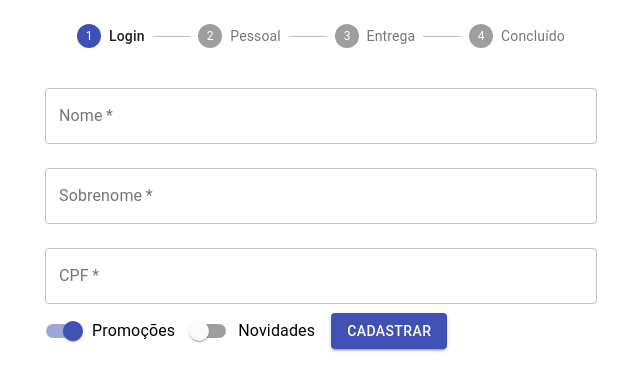
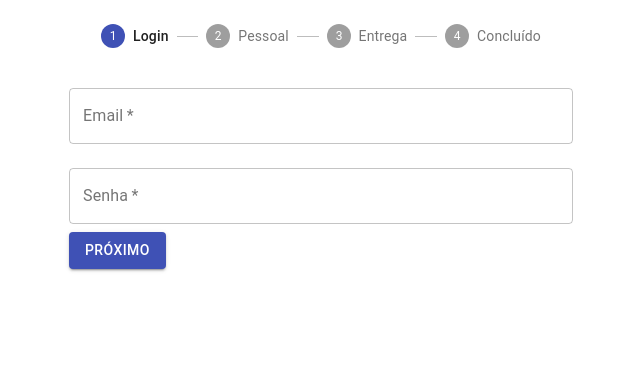
Before and after one commit to g-santosmartins/form-complete-react, a React (Create React App) app: page / in a window 1280 px wide. Shown: the top 390 px of the page, without its empty margins (319-959 px from the left). Built offline with nearby package versions, Linux system fonts and the light colour scheme.

Commit message:
Refatorando a verificação de CPF

```diff
--- a/src/App.js
+++ b/src/App.js
@@ -1,5 +1,5 @@
 import './App.css';
-import handleValidadeCpf from './services/validateCpf'
+import { handleValidateCpf, handleValidatePassword } from './models/validations'
 
 import BaseForm from './components/BaseForm/index';
 
@@ -8,7 +8,9 @@ import { Container } from '@material-ui/core'
 function App() {
   return (
     <Container component="article" maxWidth="sm">
-      <BaseForm validateCpfProp={handleValidadeCpf} />
+      <BaseForm
+        validations={{ cpf: handleValidateCpf, senha: handleValidatePassword }}
+      />
     </Container>
   );
 }
--- a/src/components/BaseForm/index.jsx
+++ b/src/components/BaseForm/index.jsx
@@ -3,23 +3,23 @@ import PersonalForm from '../PersonalForm/index'
 import DeliveryForm from '../DeliveryForm/index'
 
 import UserForm from '../UserForm/index'
-import  Modal  from '../Modal/index';
-import {Stepper, Step, StepLabel} from  '@material-ui/core'
+import Modal from '../Modal/index';
+import { Stepper, Step, StepLabel, Container } from '@material-ui/core'
 
 
-export default function LoginForm({ validateCpfProp }) {
+export default function LoginForm({ validations }) {
   const [currentStage, setCurrentStage] = useState(0)
   const [collectedData, setCollectedData] = useState({})
+
   const forms = [
-
-    <PersonalForm submitProp={handleCollectDataFromForms} validateCpfProp={validateCpfProp} />,
-    <UserForm submitProp={handleCollectDataFromForms} />,
-    <DeliveryForm submitProp={handleCollectDataFromForms} />,
-    <Modal textModal={'Cadastro realizado com sucesso'}/>
+    <UserForm submitProp={handleCollectDataFromForms} validations={validations} />,
+    <PersonalForm submitProp={handleCollectDataFromForms} validations={validations} />,
+    <DeliveryForm submitProp={handleCollectDataFromForms} validations={validations} />,
+    <Modal textModal={'Cadastro realizado com sucesso'} />
   ]
 
   useEffect(() => {
-    if(currentStage === 3){
+    if (currentStage === 3) {
       console.log(collectedData)
     }
   })
@@ -32,7 +32,7 @@ export default function LoginForm({ validateCpfProp }) {
 
 
   return (
-    <>
+      <Container>
         <Stepper
           activeStep={currentStage}
         >
@@ -40,13 +40,8 @@ export default function LoginForm({ validateCpfProp }) {
           <Step><StepLabel>Pessoal</StepLabel></Step>
           <Step><StepLabel>Entrega</StepLabel></Step>
           <Step><StepLabel>Concluído</StepLabel></Step>
-
-
-
-
-
         </Stepper>
         {forms[currentStage]}
-    </>
+      </Container>
   )
 }
--- a/src/components/PersonalForm/index.jsx
+++ b/src/components/PersonalForm/index.jsx
@@ -1,64 +1,45 @@
 import React, { useState } from 'react';
 import { Button, TextField, Switch, FormControlLabel } from '@material-ui/core'
 
-
-export default function PersonalForm({submitProp, validateCpfProp }) {
+export default function PersonalForm({submitProp, validations }) {
 
   const [name, setName] = useState('')
   const [nickname, setNickname] = useState('')
   const [cpf, setCpf] = useState('')
   const [sales, setSales] = useState(true)
   const [news, setNews] = useState(false)
-  const [erros, setErrors] = useState({
+  const [errors, setErrors] = useState({
     cpf: {
       valido: true,
       texto: ""
     }
   })
 
-  function localValidationCpf() {
-    if (cpf.length !== 11) {
-      handleOnBlurCPF(cpf)
-      return true
-    }
-    return false
+
+  function validateInput(e) {
+    const {name, value} = e.target
+    const newState = {...errors}
+    newState[name] = validations[name](value)
+    setErrors(newState )
   }
+
+  // interface functions
 
   function handleFormDataGrip(e) {
     e.preventDefault()
-    if (localValidationCpf()) {
-      alert('CPF inválido, tente novamente')
-      return
-    }
-
-    // const obj = {
-    //   name: name,
-    //   nickname: nickname,
-    //   cpf: cpf,
-    //   sales: sales,
-    //   news: news,
-    // }
-
     submitProp({name, nickname, cpf, sales, news})
 
   }
 
   function handleOnChangeText(e, newState) {
 
-    let temporaryText = e.target.value
+    const temporaryText = e.target.value
     newState(temporaryText)
   }
 
   function handleOnChangeSwitch(e, newState) {
-    setSales(e.target.checked)
+    newState(e.target.checked)
   }
-
-  function handleOnBlurCPF() {
-    const isValid = validateCpfProp(cpf)
-    setErrors({ cpf: isValid })
-
-  }
-
 
   return (
     <form
@@ -91,13 +72,13 @@ export default function PersonalForm({submitProp, validateCpfProp }) {
       <TextField
         required
         value={cpf}
-        onBlur={handleOnBlurCPF}
-        error={!erros.cpf.valido}
-        helperText={erros.cpf.texto}
+        onBlur={(e) => {validateInput(e)}}
+        error={!errors.cpf.valido}
+        helperText={errors.cpf.texto}
         onChange={(e) => { handleOnChangeText(e, setCpf) }}
         fullWidth
         label="CPF"
-        name="CPF"
+        name="cpf"
         variant="outlined"
         margin="normal"
       />
--- /dev/null
+++ b/src/models/validations.js
@@ -0,0 +1,17 @@
+function handleValidateCpf(cpf) {
+  if(cpf.length !== 11) {
+    return {valido: false, texto: "CPF deve ter 11 dígitos" }
+  }
+  return {valido: true}
+}
+
+function handleValidatePassword(password) {
+  if(password.length < 4 || password.length > 72) {
+    return {valido: false, texto: "Sua senha deve ter entre 4 e 72 dígitos" }
+  }
+  return {valido: true}
+}
+
+
+
+export {handleValidateCpf, handleValidatePassword}
--- a/src/services/validateCpf.js
+++ /dev/null
@@ -1,9 +0,0 @@
-const handleValidadeCpf = (cpf) => {
-  if(cpf.length !== 11) {
-    return {valido: false, texto: "CPF deve ter 11 dígitos" }
-  }
-  return {valido: true}
-}
-
-
-export default handleValidadeCpf
```
Also changed, not shown: src/components/Modal/index.jsx (+0 -11 lines). Lines whose indentation alone changed are shown as unchanged.
